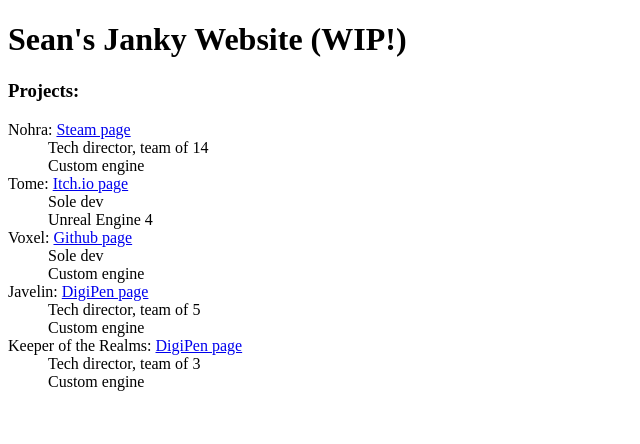
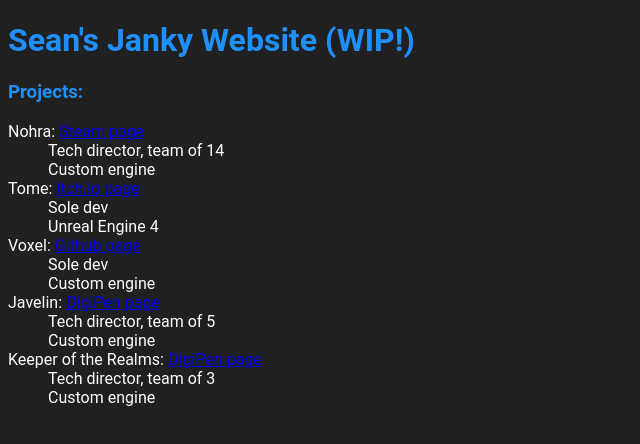
Before and after one commit to SeanNikkel/seannikkel.github.io, a plain HTML site: page index.html in a window 1280 px wide. Shown: the whole page, without its empty margins (0-640 px from the left). Drawn offline with Linux system fonts and the light colour scheme.

Commit message:
Minor style changes

```diff
--- a/index.html
+++ b/index.html
@@ -1,9 +1,9 @@
 <!DOCTYPE html>
 <html>
-	<body>
-		<h1>Sean's Janky Website (WIP!)</h1>
-		<h3>Projects:</h3>
-		<dl>
+	<body style="background-color:#202020;font-family:roboto">
+		<h1 style="color:dodgerblue;">Sean's Janky Website (WIP!)</h1>
+		<h3 style="color:dodgerblue;">Projects:</h3>
+		<dl style="color:white;">
 			<dt>Nohra: <a href="https://store.steampowered.com/app/1338250/Nohra/">Steam page</a></dt>
 			<dd>Tech director, team of 14</dd>
 			<dd>Custom engine</dd>
```
